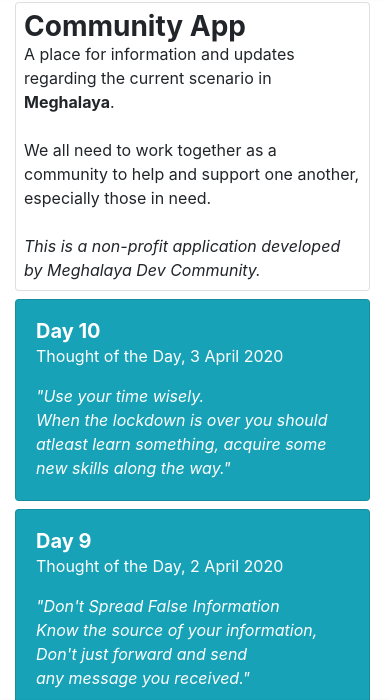
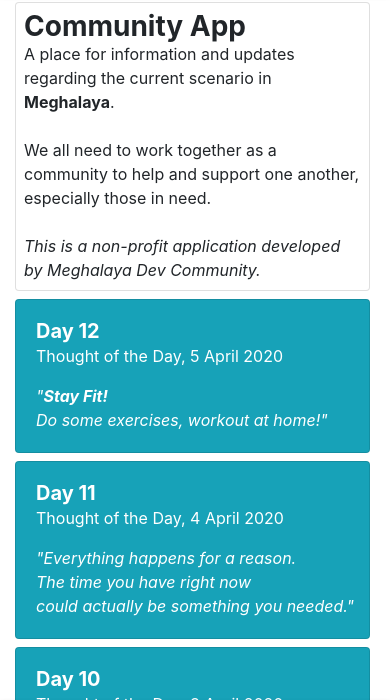
Before and after one commit to MeghalayaDev/Raplang, a plain HTML site: page index.html in a window 390 px wide. Shown: the part 82-782 px from the top of the page. Drawn offline with nearby package versions, Linux system fonts and the light colour scheme.

Commit message:
Update index.html

```diff
--- a/index.html
+++ b/index.html
@@ -37,6 +37,44 @@
             </div>
 
             <div class="row">
+
+
+            	<div class="col-xl-3 col-md-3 col-sm-3 col-xs-3">
+                    <div class="card card-stats bg-info mt-2">
+                      <!-- Card body -->
+                      <div class="card-body">
+                        <div class="row">
+                          <div class="col">
+                            <span class="h5 font-weight-bold text-white mb-0">Day 12</span>
+                            <p class="card-title  text-white mb-0">Thought of the Day, 5 April 2020</p>
+                          </div>
+                        </div>
+                        <p class="mt-3 mb-0 text-sm">
+                         <!--<span class="text-white mr-2"><i class="fa fa-arrow-up"></i> Read more: </span>-->
+                          <span class="text-nowrap text-white"><i>"<b>Stay Fit!</b><br/>Do some exercises, workout at home!"</i></span>
+                        </p>
+                      </div>
+                    </div>
+                  </div>
+
+				<div class="col-xl-3 col-md-3 col-sm-3 col-xs-3">
+                    <div class="card card-stats bg-info mt-2">
+                      <!-- Card body -->
+                      <div class="card-body">
+                        <div class="row">
+                          <div class="col">
+                            <span class="h5 font-weight-bold text-white mb-0">Day 11</span>
+                            <p class="card-title  text-white mb-0">Thought of the Day, 4 April 2020</p>
+                          </div>
+                        </div>
+                        <p class="mt-3 mb-0 text-sm">
+                         <!--<span class="text-white mr-2"><i class="fa fa-arrow-up"></i> Read more: </span>-->
+                          <span class="text-nowrap text-white"><i>"Everything happens for a reason.<br/>The time you have right now<br/>could actually be something you needed."</i></span>
+                        </p>
+                      </div>
+                    </div>
+                  </div>
+
 
             	<div class="col-xl-3 col-md-3 col-sm-3 col-xs-3">
                     <div class="card card-stats bg-info mt-2">
```
